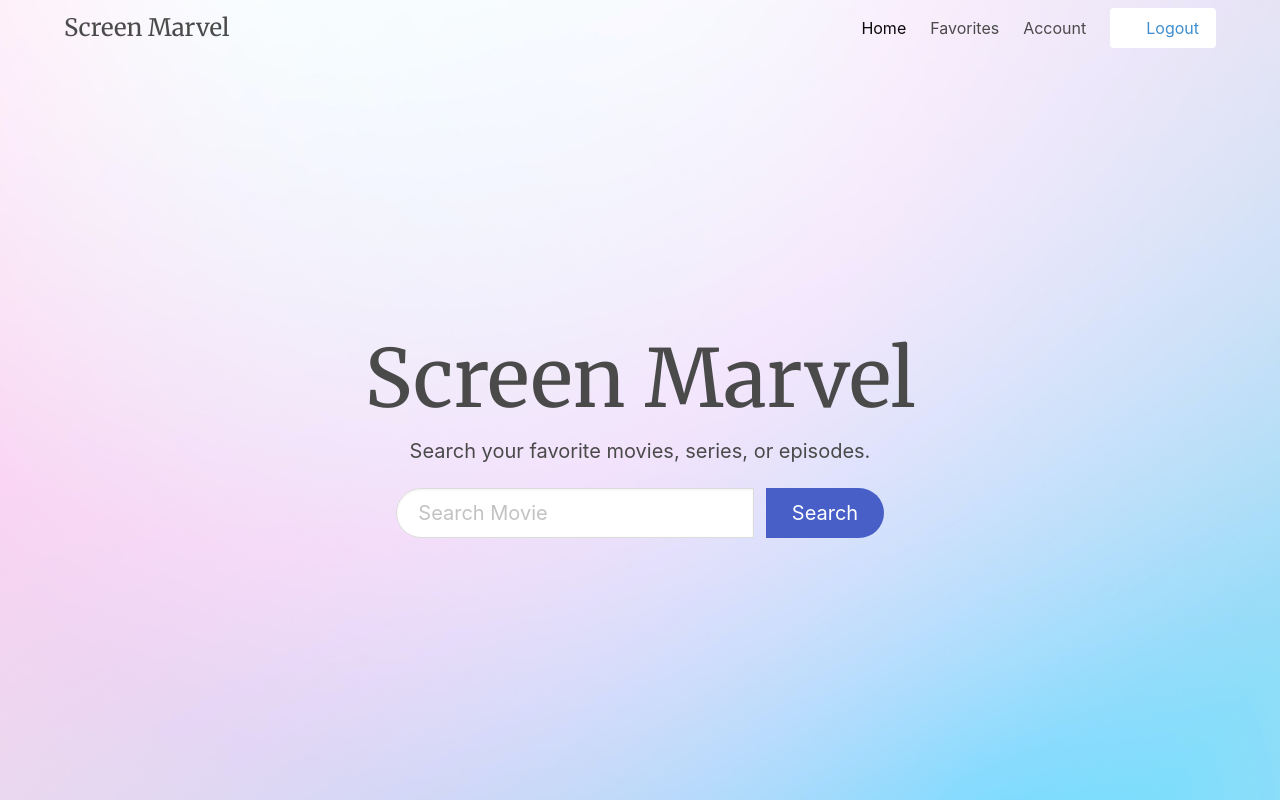
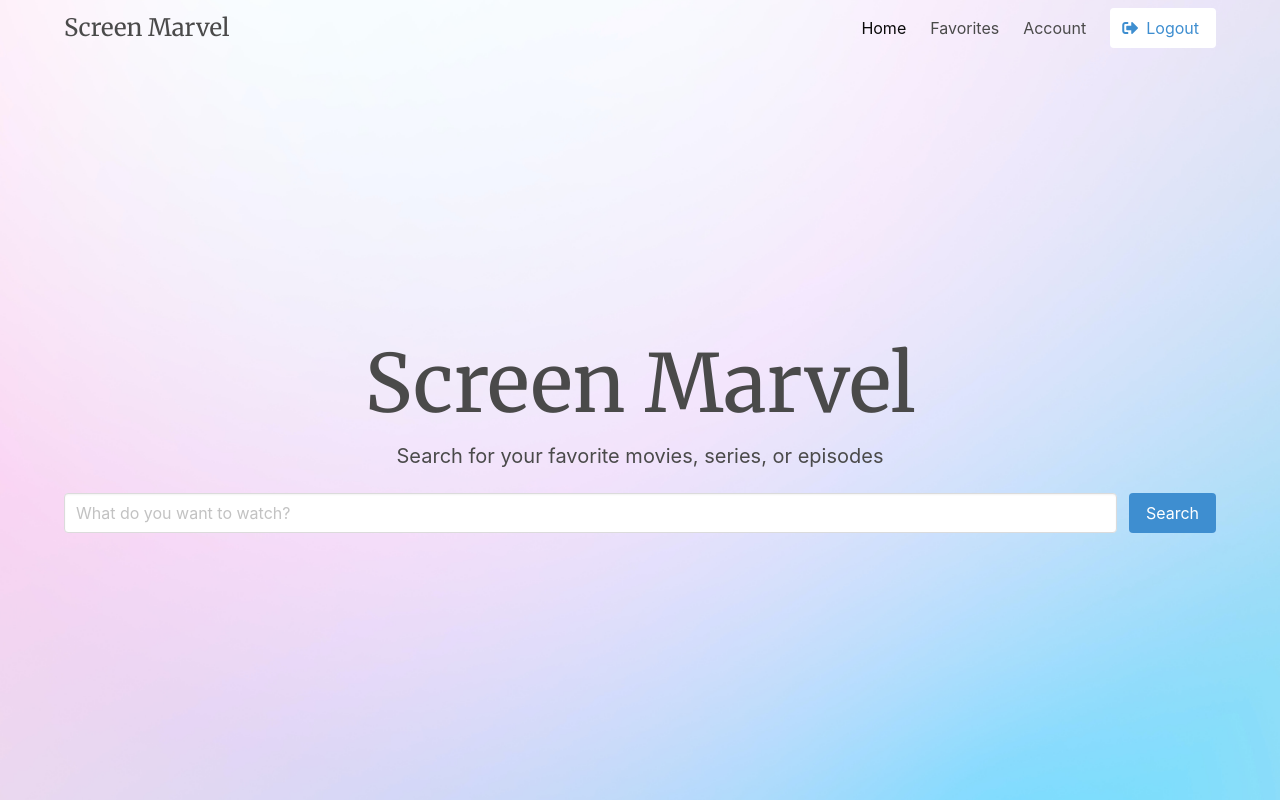
Before and after one commit to lorenshadi98/Screen-Marvel, a Flask app: page / in a window 1280 px wide. Run offline with Flask 2, Linux system fonts and the light colour scheme.

Commit message:
Basic UI completed

```diff
--- a/templates/base.html
+++ b/templates/base.html
@@ -18,6 +18,14 @@
     <link
       href="https://fonts.googleapis.com/css2?family=Merriweather:ital,wght@0,400;1,900&display=swap"
       rel="stylesheet"
+    />
+    <!-- ====================== FONT AWESOME CDN ========================== -->
+
+    <link
+      rel="stylesheet"
+      href="https://use.fontawesome.com/releases/v5.15.4/css/all.css"
+      integrity="sha384-DyZ88mC6Up2uqS4h/KRgHuoeGwBcD4Ng9SiP4dIRy0EXTlnuz47vAwmeGwVChigm"
+      crossorigin="anonymous"
     />
 
     <!-- ====================== BULMA CDN ========================== -->
--- a/templates/home.html
+++ b/templates/home.html
@@ -1,5 +1,6 @@
 {%extends "base.html"%}
 <!-- prettier-ignore -->
+{%block title %}Search Home{%endblock%}
 
 {% block content %}
 <!-- Full image background with stylized search bar in the middle. -->
@@ -29,7 +30,7 @@
             <span class="navbar-item has-text-centered">
               <a class="button is-info is-inverted" href="/logout">
                 <span class="icon">
-                  <i class="fab fa-github"></i>
+                  <i class="fas fa-sign-out-alt"></i>
                 </span>
                 <span>Logout</span>
               </a>
@@ -43,26 +44,20 @@
   <div class="hero-body">
     <div class="container has-text-centered">
       <h1 class="home-title-text">Screen Marvel</h1>
-
-      <p class="subtitle">Search your favorite movies, series, or episodes.</p>
-      <div class="container is-centered">
-        <form action="/">
-          <div class="field has-addons is-grouped is-grouped-centered">
-            <div class="control">
-              <input
-                class="input is-rounded is-medium is-expanded"
-                type="text"
-                name="title_search"
-                placeholder="Search Movie"
-              />
-            </div>
-            <div class="control">
-              <button class="button is-link is-rounded is-medium" type="submit">
-                Search
-              </button>
-            </div>
-          </div>
-        </form>
+      <p class="subtitle">
+        Search for your favorite movies, series, or episodes
+      </p>
+      <div class="field is-grouped">
+        <p class="control is-expanded">
+          <input
+            class="input"
+            type="text"
+            placeholder="What do you want to watch?"
+          />
+        </p>
+        <p class="control">
+          <a class="button is-info"> Search </a>
+        </p>
       </div>
     </div>
   </div>
```
